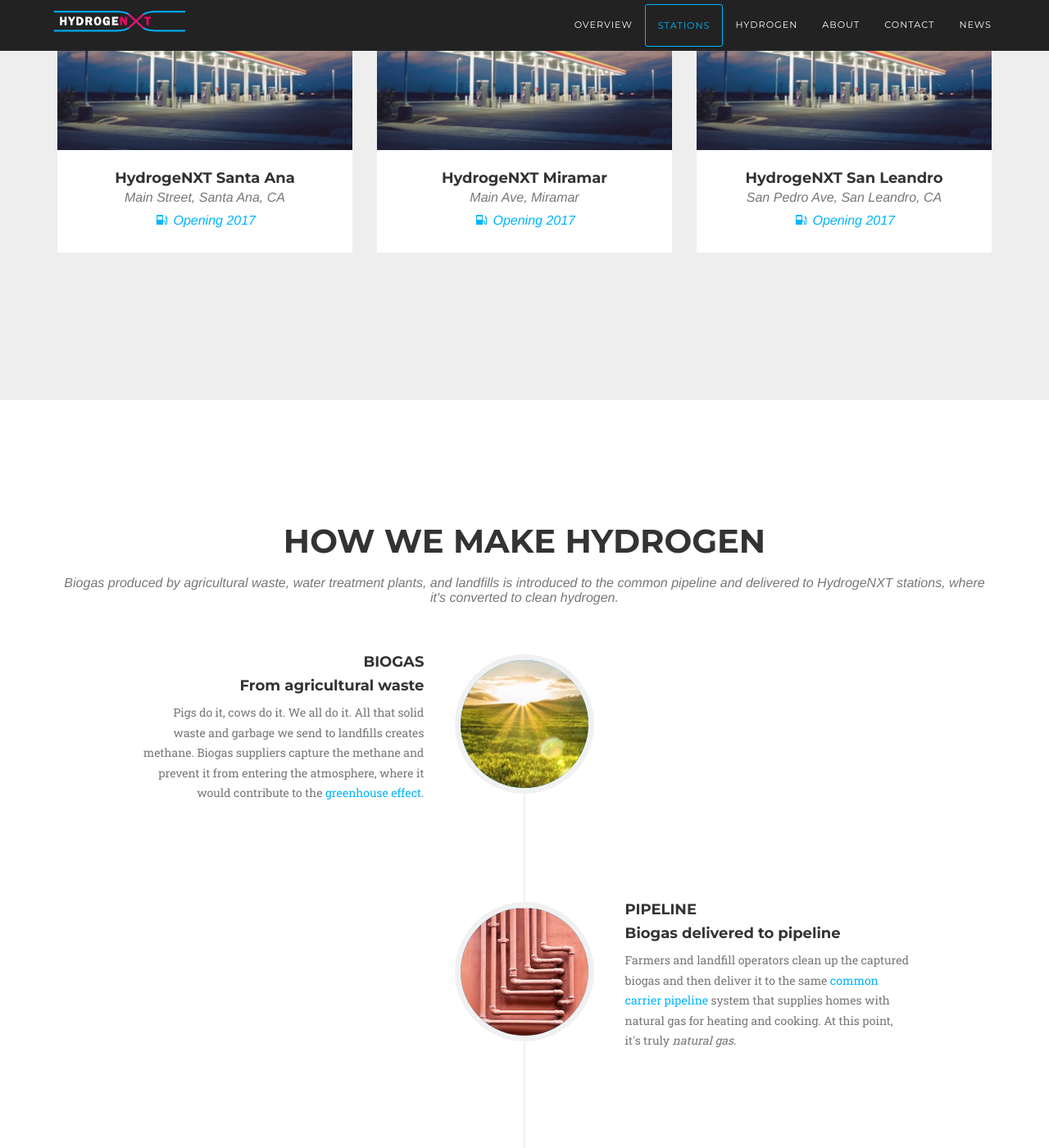
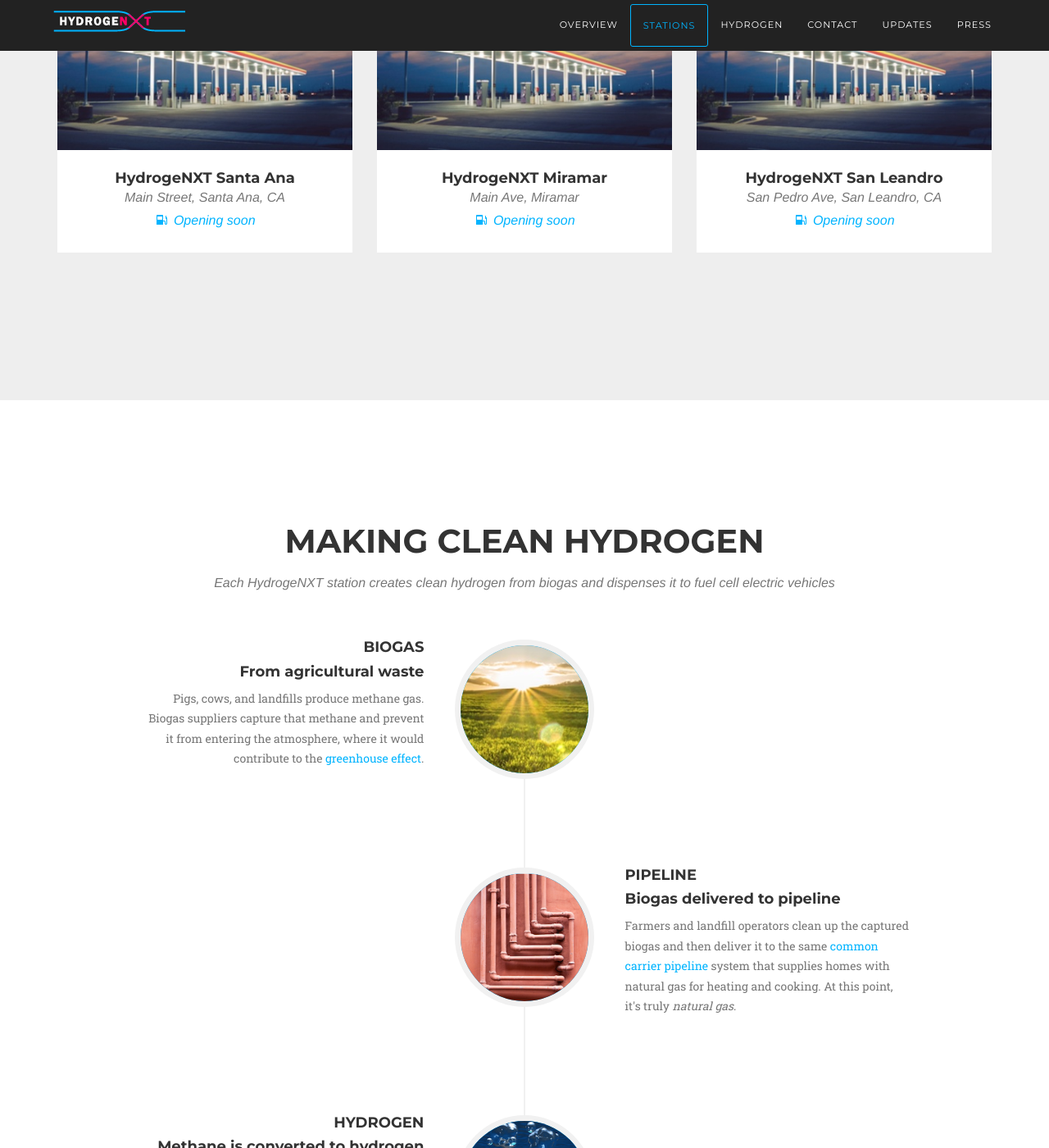
Before and after one commit to ssmagula/hydrogen, a Jekyll site: the page built from index.md, in a window 1280 px wide and 1400 px high, scrolled down 2829 px. Shown: the whole window at 82% size. Built offline with Jekyll 4.4.1, drawn with Linux system fonts in a browser that asks for light colours; nearby versions of some CDN libraries; some web fonts are replaced; some of the changed text lies outside the part shown.

Commit message:
Adds Press section, changes to nav bar

```diff
--- a/_includes/header.html
+++ b/_includes/header.html
@@ -24,14 +24,14 @@
                     <li>
                         <a class="page-scroll" href="{{ "/index.html#hydrogen" | relative_url }}  ">Hydrogen</a>
                     </li>
-                    <li>
+<!--                <li>
                         <a class="page-scroll" href="{{ "/index.html#team" | relative_url }}  ">About</a>
-                    </li>
+                    </li> Smag: snip snip -->
                     <li>
                         <a class="page-scroll" href="{{ "/index.html#contact" | relative_url }}  ">Contact</a>
                     </li>
                     <li>
-                        <a class="page-scroll" href=" {{ "/news.html#page-top" | relative_url }} ">News</a>
+                        <a class="page-scroll" href=" {{ "/updates.html#page-top" | relative_url }} ">Updates</a>
                     </li>
 		  	        {% for my_page in site.pages %}
 					<li>
--- a/_includes/header_home.html
+++ b/_includes/header_home.html
@@ -24,14 +24,15 @@
                     <li>
                         <a class="page-scroll" href="#hydrogen">Hydrogen</a>
                     </li>
-                    <li>
+					<!-- Smag snip snip
+					<li>
                         <a class="page-scroll" href="#team">About</a>
-                    </li>
+                    </li> -->
                     <li>
                         <a class="page-scroll" href="#contact">Contact</a>
                     </li>
                     <li>
-                        <a class="page-scroll" href="{{ "/news.html" | relative_url }}">News</a>
+                        <a class="page-scroll" href="{{ "/updates.html" | relative_url }}">Updates</a>
                     </li>
 		  	        {% for my_page in site.pages %}
 					  {% if my_page.title %}
--- a/_layouts/home.html
+++ b/_layouts/home.html
@@ -6,9 +6,9 @@ layout: default_home
     <header>
         <div class="container">
             <div class="intro-text">
-                <div class="intro-heading">Let's get there faster</div> <!-- SMAG alternates: Get Energized; Join the energy revolution; The power to move you; Get there faster -->
+                <div class="intro-heading">Let's get there faster</div> <!-- SMAG alternates: A cure for range anxiety; Get Energized; Join the energy revolution; The power to move you; Get there faster -->
 				<div class="intro-lead-in">Powering fuel cell electric cars with clean hydrogen</div>
-                <button type="button" data-toggle="modal" data-target="#emailModal" data-message="Hello message here" class="page-scroll btn btn-xl">Be the first to know</button>
+                <button type="button" data-toggle="modal" data-target="#emailModal" data-message="Hello message here" class="page-scroll btn btn-xl">Get our newsletter</button>
 			</div>
         </div>
     </header>
@@ -18,7 +18,7 @@ layout: default_home
         <div class="container">
             <div class="row">
                 <div class="col-lg-12 text-center">
-                    <h2 class="section-heading">Clean air, clean water</h2>
+                    <h2 class="section-heading">Clean air, clean power</h2>
                     <h3 class="section-subheading text-muted">Charge your fuel cell electric car in 3 minutes, using hydrogen produced on-site from natural gas and biogas.</h3>
                 </div>
             </div>
@@ -29,7 +29,7 @@ layout: default_home
                         <i class="fa fa-envira fa-stack-1x fa-inverse"></i>
                     </span>
                     <h4 class="service-heading">Hydrogen from biogas</h4>
-                    <p class="text-muted">We <a href="#hydrogen">create clean hydrogen</a> using natural gas and biogas. When you power up with HydrogeNXT, you'll feel good about driving again.</p> <a href="{{ "/trailer.html" | relative_url }} " class="page-scroll btn btn-primary" style="margin-bottom:60px">Watch Video</a>
+                    <p class="text-muted">We <a href="#hydrogen">create clean hydrogen</a> using natural gas and biogas. When you power up with HydrogeNXT, you'll feel good about driving again.</p> <a href="{{ "/trailer.html" | relative_url }} " class="btn btn-primary" style="margin-bottom:60px">Watch Video</a>
                 </div>
                 <div class="col-md-4">
                     <span class="fa-stack fa-4x">
@@ -37,7 +37,7 @@ layout: default_home
                         <i class="fa fa-thumbs-up fa-stack-1x fa-inverse"></i>
                     </span>
                     <h4 class="service-heading">No Range Anxiety</h4>
-                    <p class="text-muted">Our patented <a href="{{ "/reservations.html" | relative_url }}">mobile app reservation system</a> means you're assured hydrogen at our stations. Say adios, so long, sayonara to range anxiety. </p><a href="{{ "/reservations.html" | relative_url }}" class="page-scroll btn btn-primary" style="margin-bottom:60px">Watch Mobile Reservations Video</a>
+                    <p class="text-muted">Our patented <a href="{{ "/reservations.html" | relative_url }}">mobile app reservation system</a> means you're assured hydrogen at our stations. Say adios, so long, sayonara to range anxiety. </p><a href="{{ "/reservations.html" | relative_url }}" class="btn btn-primary" style="margin-bottom:60px">Watch Mobile Reservations Video</a>
                 </div>
                 <div class="col-md-4">
                     <span class="fa-stack fa-4x">
@@ -45,7 +45,7 @@ layout: default_home
                         <i class="fa fa-sun-o fa-stack-1x fa-inverse"></i>
                     </span>
                     <h4 class="service-heading">Brighter, Cleaner Future</h4>
-                    <p class="text-muted">Electric fuel cell cars and hydrogen are driving us towards a brighter, cleaner future. With clean and reliable hydrogen, we'll all get there faster. </p><button class="btn btn-primary" style="margin-bottom:60px" data-toggle="modal" data-target="#emailModal" data-message="Hello message here">Sign up for newsletter</button>
+                    <p class="text-muted">Electric fuel cell cars and hydrogen are driving us towards a future with cleaner air and water. With HydrogeNXT, we'll all get there faster. </p><button class="btn btn-primary" style="margin-bottom:60px" data-toggle="modal" data-target="#emailModal" data-message="Hello message here">Sign up for newsletter</button>
                 </div>
             </div>
         </div>
@@ -77,7 +77,7 @@ layout: default_home
                 <div class="col-md-3 sm-6">
 					<p>
 					 <span class="fa-stack fa-1x">
-                       <i class="fa fa-circle fa-stack-2x text-primary"></i>
+                       <i class="fa fa-circle fa-stack-2x" style="color: #fed135"></i>
                        <i class="fa fa-car fa-stack-1x fa-inverse"></i>
                      </span> Traffic in yellow </p>
 				</div>
@@ -111,7 +111,7 @@ layout: default_home
 								c-0.2816,0.0047-0.5062,0.2367-0.5015,0.5184C11.9987,2.5289,11.9992,2.5395,12,2.55V5C12,5.5523,12.4477,6,13,6s1-0.4477,1-1
 								s-0.4477-1-1-1 M8,6.5C8,6.7761,7.7761,7,7.5,7h-5C2.2239,7,2,6.7761,2,6.5v-3C2,3.2239,2.2239,3,2.5,3h5C7.7761,3,8,3.2239,8,3.5
 								V6.5z"></path></svg>
-							Opening 2017</p></a>
+							Opening soon</p></a>
                     </div>
                 </div>
 				<!-- ARROYO GRANDE STATION-->
@@ -138,7 +138,7 @@ layout: default_home
 								c-0.2816,0.0047-0.5062,0.2367-0.5015,0.5184C11.9987,2.5289,11.9992,2.5395,12,2.55V5C12,5.5523,12.4477,6,13,6s1-0.4477,1-1
 								s-0.4477-1-1-1 M8,6.5C8,6.7761,7.7761,7,7.5,7h-5C2.2239,7,2,6.7761,2,6.5v-3C2,3.2239,2.2239,3,2.5,3h5C7.7761,3,8,3.2239,8,3.5
 								V6.5z"></path></svg>
-							Opening 2017</p></a>
+							Opening soon</p></a>
                     </div>
                 </div>
 				<!-- BORON STATION-->
@@ -165,7 +165,7 @@ layout: default_home
 								c-0.2816,0.0047-0.5062,0.2367-0.5015,0.5184C11.9987,2.5289,11.9992,2.5395,12,2.55V5C12,5.5523,12.4477,6,13,6s1-0.4477,1-1
 								s-0.4477-1-1-1 M8,6.5C8,6.7761,7.7761,7,7.5,7h-5C2.2239,7,2,6.7761,2,6.5v-3C2,3.2239,2.2239,3,2.5,3h5C7.7761,3,8,3.2239,8,3.5
 								V6.5z"></path></svg>
-							Opening 2017</p></a>
+							Opening soon</p></a>
                     </div>
                 </div>
 				<!-- SANTA ANA STATION-->
@@ -192,7 +192,7 @@ layout: default_home
 								c-0.2816,0.0047-0.5062,0.2367-0.5015,0.5184C11.9987,2.5289,11.9992,2.5395,12,2.55V5C12,5.5523,12.4477,6,13,6s1-0.4477,1-1
 								s-0.4477-1-1-1 M8,6.5C8,6.7761,7.7761,7,7.5,7h-5C2.2239,7,2,6.7761,2,6.5v-3C2,3.2239,2.2239,3,2.5,3h5C7.7761,3,8,3.2239,8,3.5
 								V6.5z"></path></svg>
-							Opening 2017</p></a>
+							Opening soon</p></a>
                     </div>
                 </div>
 				<!-- MIRAMAR STATION-->
@@ -219,7 +219,7 @@ layout: default_home
 								c-0.2816,0.0047-0.5062,0.2367-0.5015,0.5184C11.9987,2.5289,11.9992,2.5395,12,2.55V5C12,5.5523,12.4477,6,13,6s1-0.4477,1-1
 								s-0.4477-1-1-1 M8,6.5C8,6.7761,7.7761,7,7.5,7h-5C2.2239,7,2,6.7761,2,6.5v-3C2,3.2239,2.2239,3,2.5,3h5C7.7761,3,8,3.2239,8,3.5
 								V6.5z"></path></svg>
-							Opening 2017</p></a>
+							Opening soon</p></a>
                     </div>
                 </div>
 				<!-- SAN LEANDRO STATION-->
@@ -246,7 +246,7 @@ layout: default_home
 								c-0.2816,0.0047-0.5062,0.2367-0.5015,0.5184C11.9987,2.5289,11.9992,2.5395,12,2.55V5C12,5.5523,12.4477,6,13,6s1-0.4477,1-1
 								s-0.4477-1-1-1 M8,6.5C8,6.7761,7.7761,7,7.5,7h-5C2.2239,7,2,6.7761,2,6.5v-3C2,3.2239,2.2239,3,2.5,3h5C7.7761,3,8,3.2239,8,3.5
 								V6.5z"></path></svg>
-							Opening 2017</p></a>
+							Opening soon</p></a>
                     </div>
                 </div>
 
@@ -259,8 +259,8 @@ layout: default_home
         <div class="container">
             <div class="row">
                 <div class="col-lg-12 text-center">
-                    <h2 class="section-heading">How we make hydrogen</h2>
-                    <h3 class="section-subheading text-muted">Biogas produced by agricultural waste, water treatment plants, and landfills is introduced to the common pipeline and delivered to HydrogeNXT stations, where it's converted to clean hydrogen.</h3>
+                    <h2 class="section-heading">Making Clean Hydrogen </h2>
+                    <h3 class="section-subheading text-muted">Each HydrogeNXT station creates clean hydrogen from biogas and dispenses it to fuel cell electric vehicles</h3>
                 </div>
             </div>
             <div class="row">
@@ -276,7 +276,7 @@ layout: default_home
                                     <h4 class="subheading">From agricultural waste</h4>
                                 </div>
                                 <div class="timeline-body">
-                                    <p class="text-muted">Pigs do it, cows do it. We all do it. All that solid waste and garbage we send to landfills creates methane. Biogas suppliers capture the methane and prevent it from entering the atmosphere, where it would contribute to the <a href="#">greenhouse effect</a>.</p>
+                                    <p class="text-muted">Pigs, cows, and landfills produce methane gas. Biogas suppliers capture that methane and prevent it from entering the atmosphere, where it would contribute to the <a href="#">greenhouse effect</a>.</p>
                                 </div>
                             </div>
                         </li>
@@ -315,14 +315,14 @@ layout: default_home
                             <div class="timeline-panel">
                                 <div class="timeline-heading">
                                     <h4>Peace</h4>
-                                    <h4 class="subheading">No range anxiety, reserve hydrogen on your mobile phone</h4>
+                                    <h4 class="subheading">No range anxiety! Reserve hydrogen on your mobile phone</h4>
                                 </div>
                                 <div class="timeline-body">
-                                    <p class="text-muted">Using our <strong>patented mobile reservation system</strong><a href="#"></a> drivers can reserve hydrogen at any station in our network. Drive from San Diego to San Francisco, and be assured that you will be able to drive back. <a href="../reservations.html">View mobile reservation app video</a> <i class="fa fa-video-camera"></i></p>
+                                    <p class="text-muted">Using our <strong>patented mobile reservation system</strong><a href="#"></a> drivers can reserve hydrogen at any station in our network and rest assured. <a href="{{ "reservations.html" | relative_url }}">View mobile reservation app video</a> <i class="fa fa-video-camera"></i></p>
                                 </div>
                             </div>
                         </li>
-                        <li>
+<!--                        <li>
                             <div class="timeline-image">
                                 <img class="img-circle img-responsive" src="{{ "/assets/img/hydrogen/road_cypress.png" | relative_url }}" alt="A natural scene">
                             </div>
--- a/_layouts/page.html
+++ b/_layouts/page.html
@@ -9,8 +9,7 @@ layout: default
 					<h2 class="section-heading">{{ page.hed | escape }}</h2>
 					<h3 class="section-subheading text-muted">{{ page.dek | escape }}</h3>
 				</div>
-				      {{ content }}
+				{{ content }}
 			</section>
 		</div>
-
 	</div>
```
Also changed, not shown: other parts of _layouts/home.html (+1 -1 lines), press.md (added, +49 -0 lines), updates.md (renamed from news.md, +3 -3 lines), assets/img/about/bloomberg-toyota-cover.jpg (added), assets/img/about/german_zine.png (added), 2 other files.
